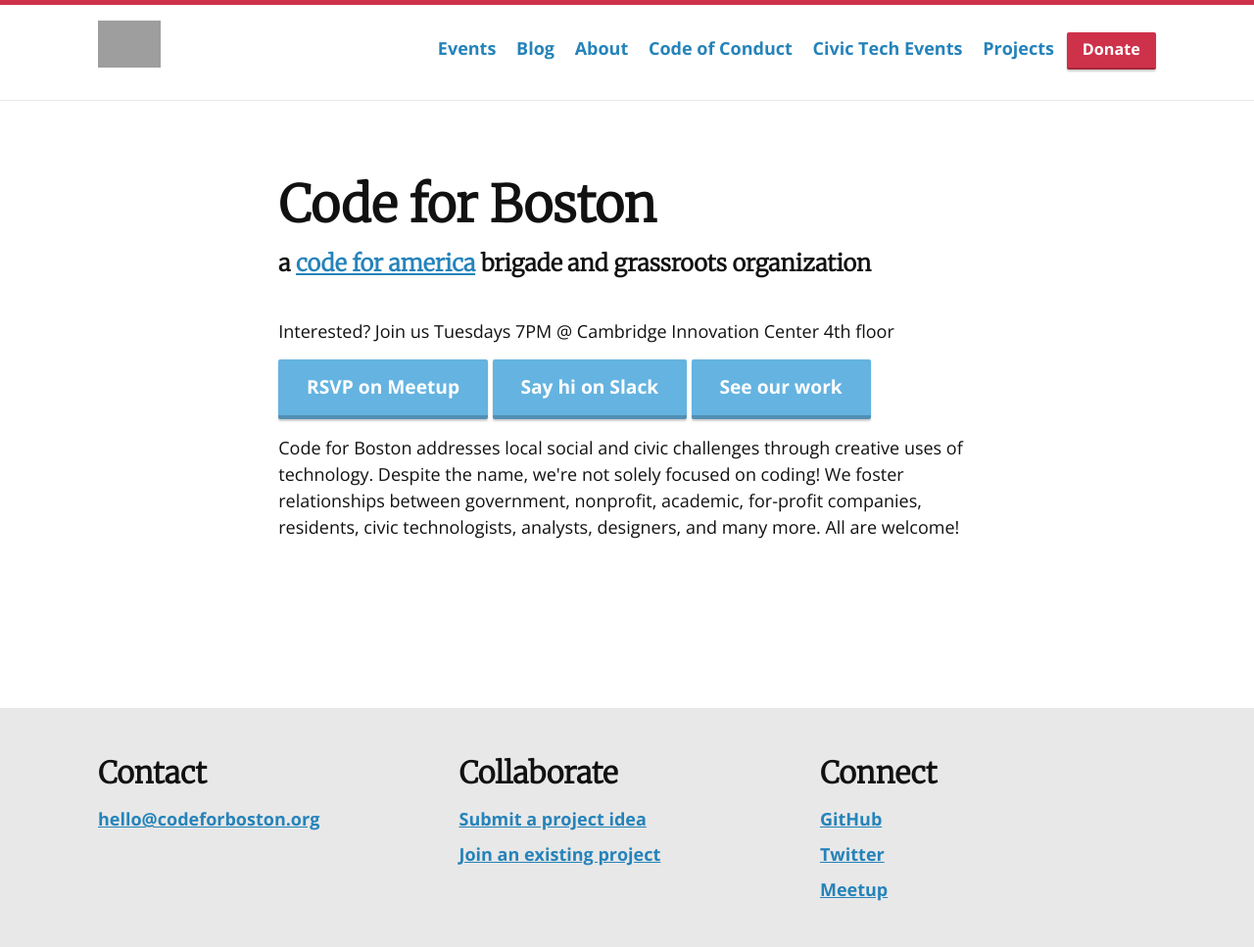
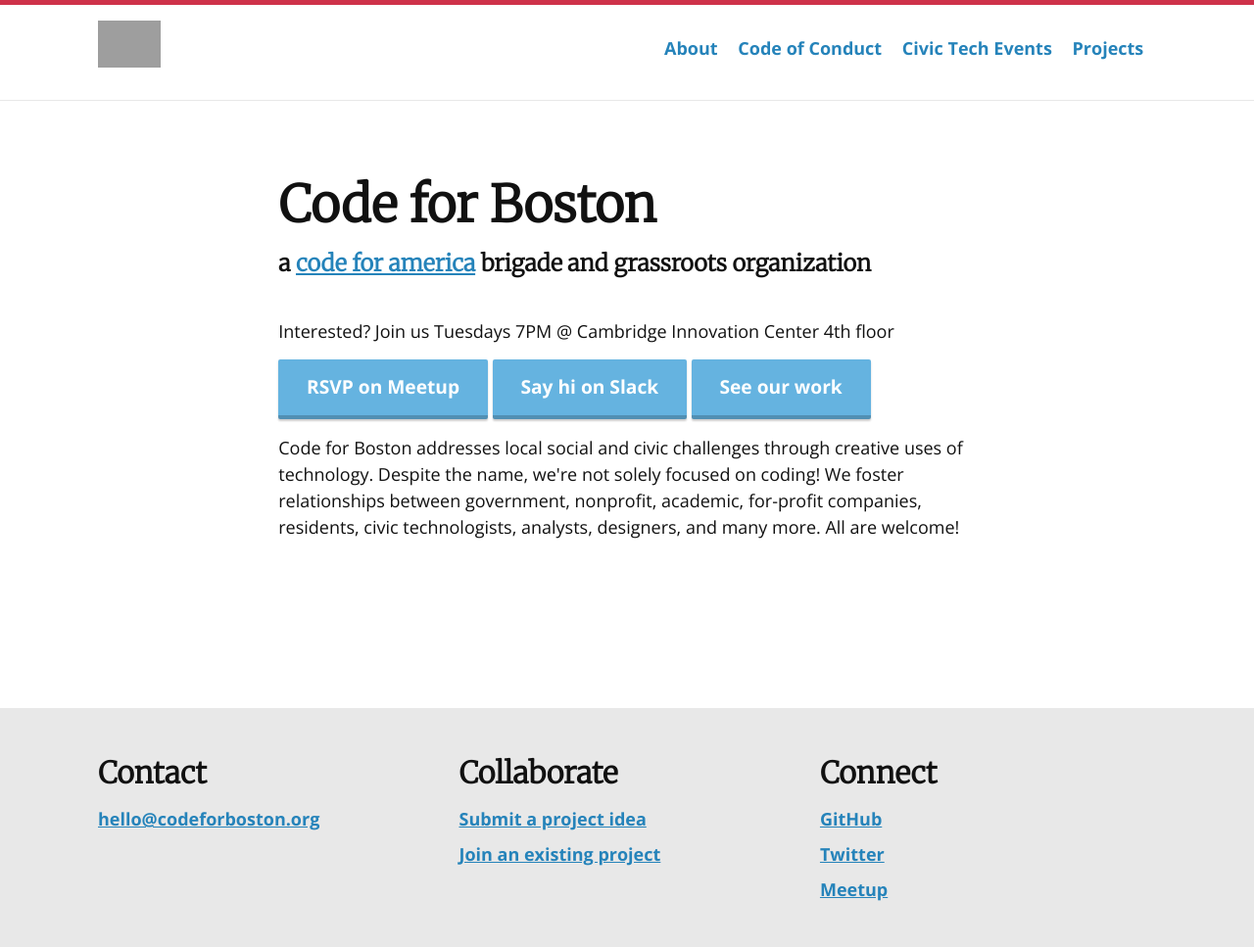
Before and after one commit to codeforboston/codeforboston.org, a Jekyll site: the page built from index.html, in a window 1280 px wide. Shown: the whole page at 98% size. Built offline with Jekyll 4.4.1, drawn with Linux system fonts in a browser that asks for light colours; nearby versions of some CDN libraries; grey boxes are pictures that could not be loaded.

Commit message:
DEL: blog and donate buttons

```diff
--- a/_includes/pages-list.html
+++ b/_includes/pages-list.html
@@ -1,10 +1,6 @@
 <nav class="page-links">
     <ul>
     <li>
-	<a class="page-link" href="{{site.events_url}}">Events</a>
-    </li>
-    <li>
-	<a class="page-link" href="{{site.blog_url}}">Blog</a>
     </li>
         {% for page in site.pages %}
           {% if page.title and page.type == 'inNavBar' %}
@@ -13,8 +9,14 @@
             </li>
           {% endif %}
         {% endfor %}
-        <li>
-            <a href="https://secure.codeforamerica.org/page/contribute/default?brigade=Code%20For%20Boston" class="btn-primary btn--small">Donate</a>
-        </li>
+    <li>
+    </li>
     </ul>
 </nav>
+
+<!--
+About
+Our Work
+Civic Tech Events
+Code of Conduct
+-->
```
